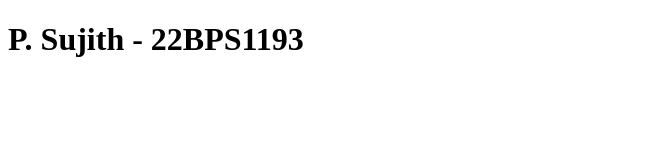
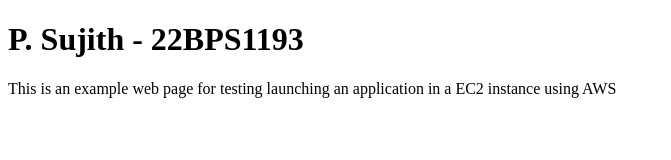
Before and after one commit to notsugee/aws-ex1, a plain HTML site: page index.html in a window 1280 px wide. Shown: the whole page, without its empty margins (0-671 px from the left). Drawn offline with Linux system fonts and the light colour scheme.

Commit message:
Update index.html

```diff
--- a/index.html
+++ b/index.html
@@ -7,5 +7,6 @@
   </head>
   <body>
     <h1>P. Sujith - 22BPS1193</h1>
+    <p>This is an example web page for testing launching an application in a EC2 instance using AWS</p>
   </body>
 </html>
```
